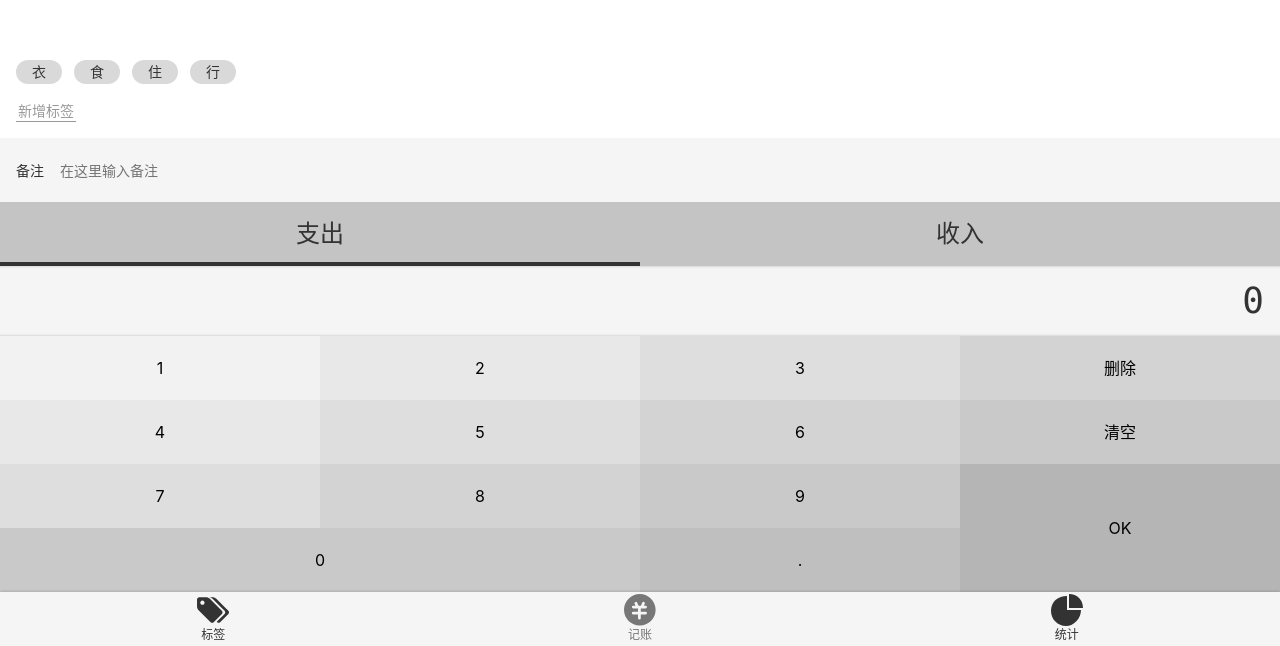
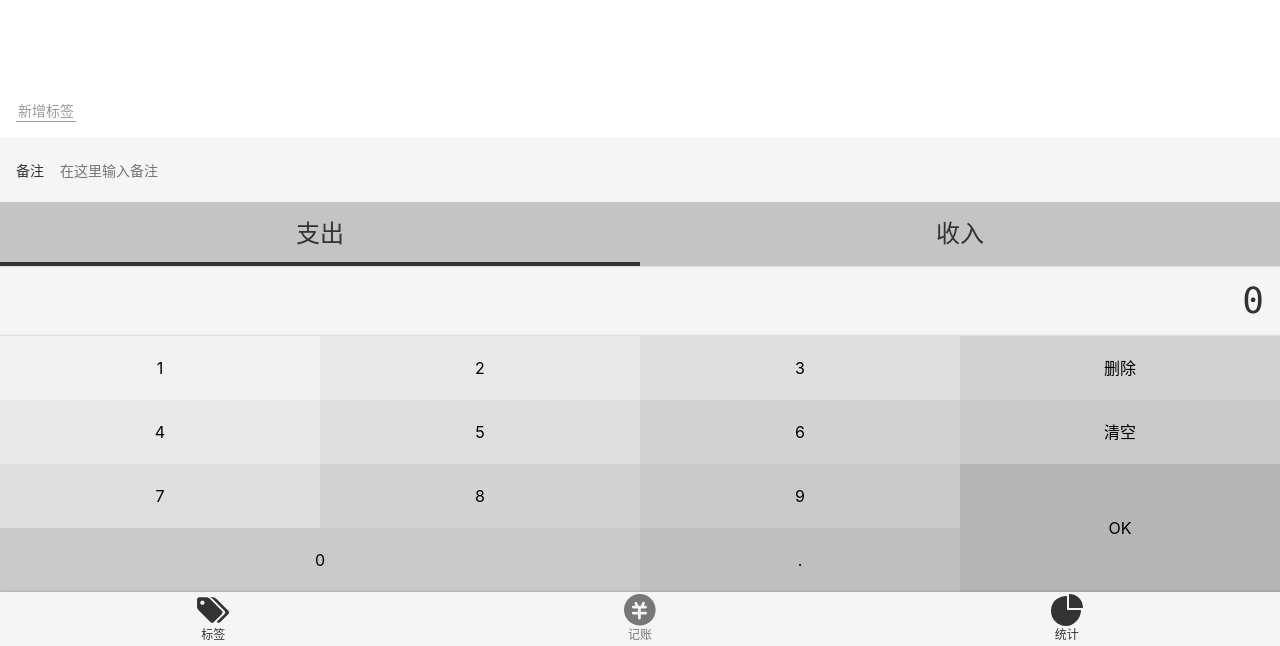
Before and after one commit to Hyuain/plant-money, a Vue app: page /labels/edit/1#/home in a window 1280 px wide. Shown: the part 154-800 px from the top of the page. Built offline with nearby package versions, Linux system fonts and the light colour scheme.

Commit message:
修改主页标签的显示

```diff
--- a/src/components/Home/Labels.vue
+++ b/src/components/Home/Labels.vue
@@ -4,9 +4,9 @@
       <button @click="create">新增标签</button>
     </div>
     <ul class="current">
-      <li v-for="label in dataSource" :key="label"
+      <li v-for="label in dataSource" :key="label.id"
           :class="{selected: selectedLabels.indexOf(label) >= 0}"
-          @click="toggle(label)">{{label}}
+          @click="toggle(label)">{{label.name}}
       </li>
     </ul>
   </div>
@@ -15,6 +15,7 @@
 <script lang="ts">
   import Vue from 'vue';
   import {Component, Prop} from 'vue-property-decorator';
+  import labelsModel from '@/models/labelsModel';
 
   @Component
   export default class Labels extends Vue {
@@ -34,10 +35,13 @@
 
     create() {
       const name = window.prompt('请输入标签名');
-      if (name === '') {
-        window.alert('标签名不能为空');
-      } else if (this.dataSource) {
-        this.$emit('update:dataSource', [...this.dataSource, name]);
+      if (name) {
+        const message = labelsModel.create(name);
+        if (message === 'duplicated') {
+          alert('标签名重复了');
+        } else if (message === 'success') {
+          alert('添加标签成功啦');
+        }
       }
     }
   }
--- a/src/views/Home.vue
+++ b/src/views/Home.vue
@@ -5,7 +5,7 @@
     <div class="notes">
       <FormItem :value.sync="record.note" field-name="备注" place-holder="在这里输入备注"/>
     </div>
-    <Labels :data-source.sync="customLabels" :value.sync="record.labels"/>
+    <Labels :data-source.sync="labels" :value.sync="record.labels"/>
   </Layout>
 </template>
 
@@ -23,7 +23,6 @@
     components: {Labels, FormItem, Types, NumberPad}
   })
   export default class Home extends Vue {
-    customLabels = ['衣', '食', '住', '行'];
     record: RecordItem = {labels: [], note: '', type: '-', amount: 0};
     records = recordsModel.fetch();
     labels = labelsModel.fetch();
```
